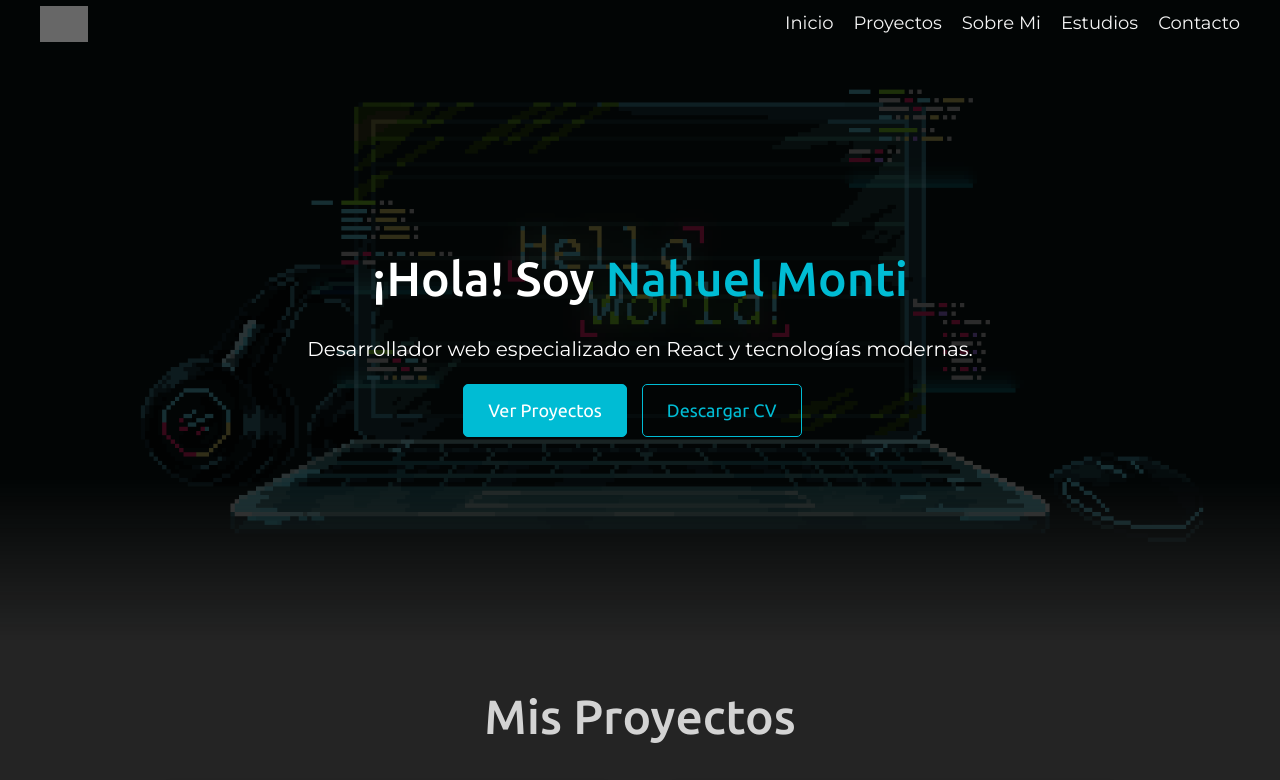
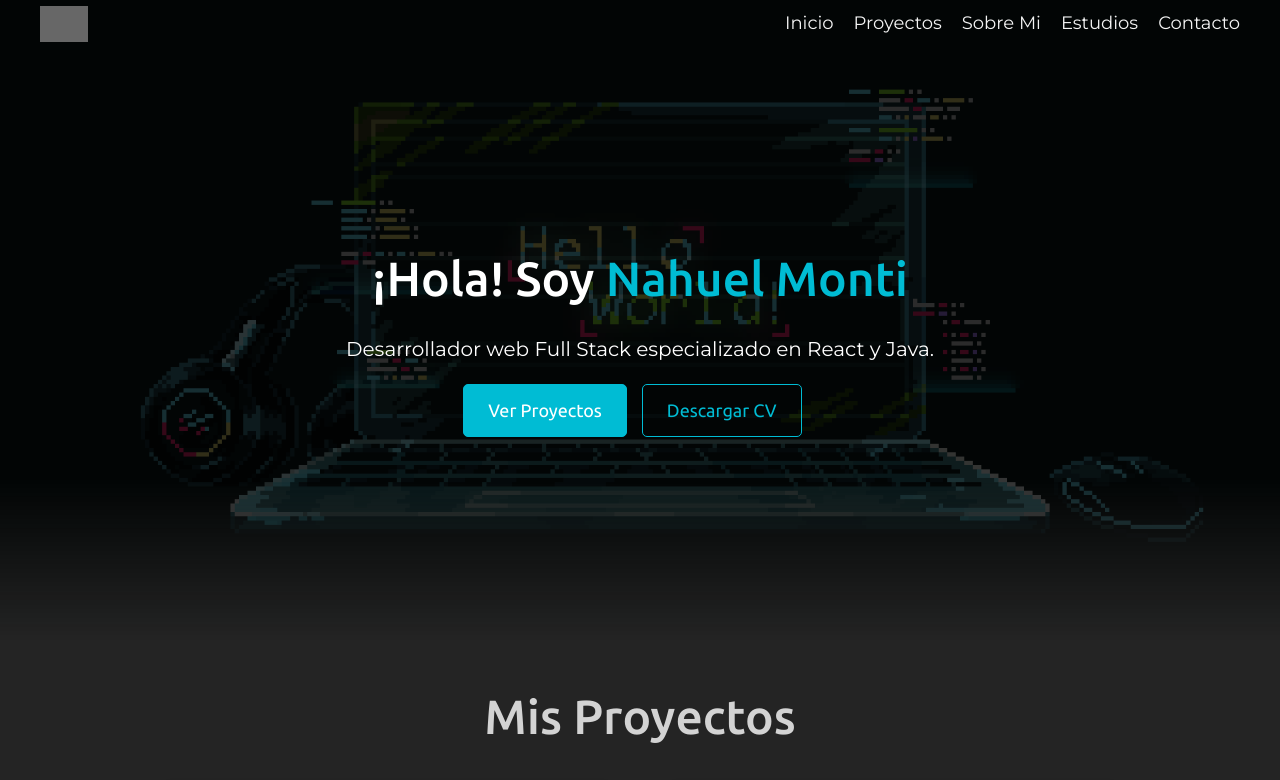
Before and after one commit to MontiNahuel/portafilioV6, a React (Vite) app: page / in a window 1280 px wide. Shown: the top 780 px of the page. Built offline with nearby package versions, Linux system fonts and the light colour scheme; grey boxes are pictures that could not be loaded.

Commit message:
Correccion descripcion de Intro.jsx

```diff
--- a/src/components/Intro.jsx
+++ b/src/components/Intro.jsx
@@ -17,7 +17,7 @@ export default function Intro({ backgroundImage }) {
       <div className="overlay"></div>
       <div className="intro-content">
         <h1>¡Hola! Soy <span className="highlight">Nahuel Monti</span></h1>
-        <p>Desarrollador web especializado en React y tecnologías modernas.</p>
+        <p>Desarrollador web Full Stack especializado en React y Java.</p>
         <a href="#proyectos" className="cta-button">Ver Proyectos</a>
         <a href="https://drive.google.com/file/d/1HVD9iAz1azPJKhVpz1jsgtphO5xbTFpQ/view?usp=drive_link" target="_blank" rel="noopener noreferrer" className="cv-button">Descargar CV</a>
       </div>
```
